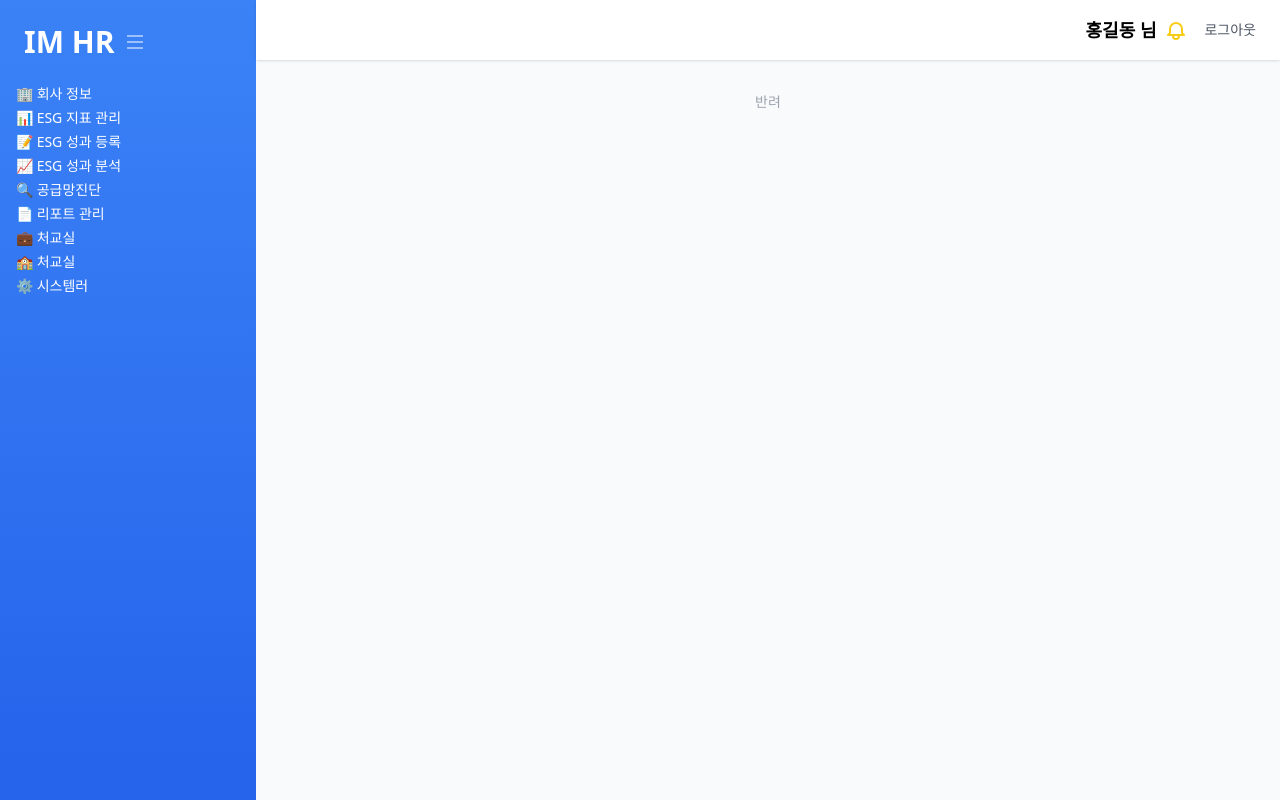
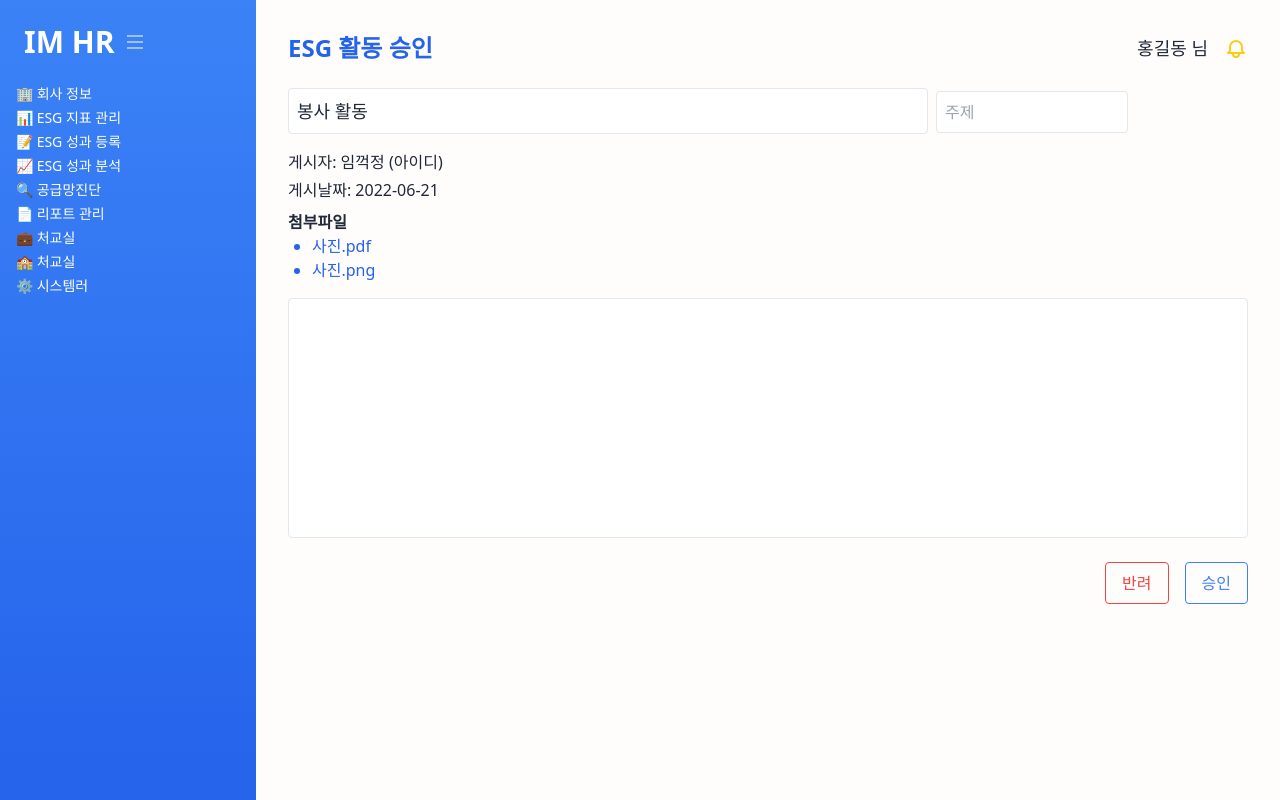
Before and after one commit to saway126/test_hrim, a Vue app: page /admin/activity-manage in a window 1280 px wide. Built offline with nearby package versions, Linux system fonts and the light colour scheme.

Commit message:
[Fix]관리자_인사관리 - 활동 인증관리 - 봉사, 기부 등 활동 관리 페이지수정

```diff
--- a/src/views/ActivityManageView.vue
+++ b/src/views/ActivityManageView.vue
@@ -1,4 +1,4 @@
-<!-- src/views/ActivityManageView.vue -->
+<!-- src/views/ActivityApprovalView.vue -->
 <template>
     <div class="flex h-screen">
       <!-- 사이드바 -->
@@ -22,29 +22,58 @@
         </ul>
       </aside>
 
-      <!-- 메인 콘텐츠 -->
-      <main class="flex-1 bg-gray-50 relative">
-        <div class="flex justify-end items-center px-6 py-4 bg-white shadow">
-          <span class="mr-2 text-lg font-semibold">홍길동 님</span>
-          <button class="text-yellow-400">
-            <svg xmlns="http://www.w3.org/2000/svg" class="h-6 w-6" fill="none" stroke="currentColor">
+      <!-- 메인 영역 -->
+      <main class="flex-1 p-8 bg-[#FFFCFC] text-gray-800">
+        <div class="flex justify-between items-center mb-6">
+          <h2 class="text-2xl font-semibold text-blue-600">ESG 활동 승인</h2>
+          <div class="flex items-center space-x-4">
+            <span class="text-lg font-medium">홍길동 님</span>
+            <svg xmlns="http://www.w3.org/2000/svg" class="w-6 h-6 text-yellow-400" fill="none" stroke="currentColor">
               <path stroke-linecap="round" stroke-linejoin="round" stroke-width="2"
                 d="M15 17h5l-1.405-1.405A2.032 2.032 0 0118 14.158V11a6 6 0 10-12 0v3.159c0 .538-.214 1.055-.595 1.436L4 17h5m6 0v1a3 3 0 11-6 0v-1m6 0H9" />
             </svg>
-          </button>
-          <button class="ml-4 text-sm text-gray-600 hover:underline" @click="logout">로그아웃</button>
+          </div>
         </div>
 
-        <div class="p-8 text-gray-400 text-center">
-          <p class="text-sm">반려</p>
+        <!-- 활동 상세 정보 -->
+        <div class="mb-4">
+          <input type="text" v-model="activity.title"
+                 class="w-2/3 border p-2 text-lg rounded" placeholder="제목" />
+          <input type="text" v-model="activity.topic"
+                 class="ml-2 border p-2 rounded w-1/5" placeholder="주제" />
+        </div>
+
+        <p class="mb-1">게시자: {{ activity.author }} (아이디)</p>
+        <p class="mb-1">게시날짜: {{ activity.date }}</p>
+
+        <!-- 첨부파일 -->
+        <div class="mb-2">
+          <p class="font-semibold mt-2">첨부파일</p>
+          <ul class="list-disc ml-6 text-blue-600">
+            <li v-for="(file, index) in activity.files" :key="index">{{ file }}</li>
+          </ul>
+        </div>
+
+        <!-- 내용 영역 (예: 이미지 또는 설명) -->
+        <div class="border mt-4 h-60 bg-white rounded"></div>
+
+        <!-- 버튼 영역 -->
+        <div class="flex justify-end space-x-4 mt-6">
+          <button class="border border-red-500 text-red-500 px-4 py-2 rounded hover:bg-red-50">반려</button>
+          <button class="border border-blue-500 text-blue-500 px-4 py-2 rounded hover:bg-blue-50">승인</button>
         </div>
       </main>
     </div>
   </template>
 
   <script setup>
-  const logout = () => {
-    alert("로그아웃 되었습니다.")
-    // 실제 로그아웃 로직 추가 (예: token 삭제, 페이지 이동 등)
-  }
+  import { ref } from 'vue'
+
+  const activity = ref({
+    title: '봉사 활동',
+    topic: '',
+    author: '임꺽정',
+    date: '2022-06-21',
+    files: ['사진.pdf', '사진.png']
+  })
   </script>
```
